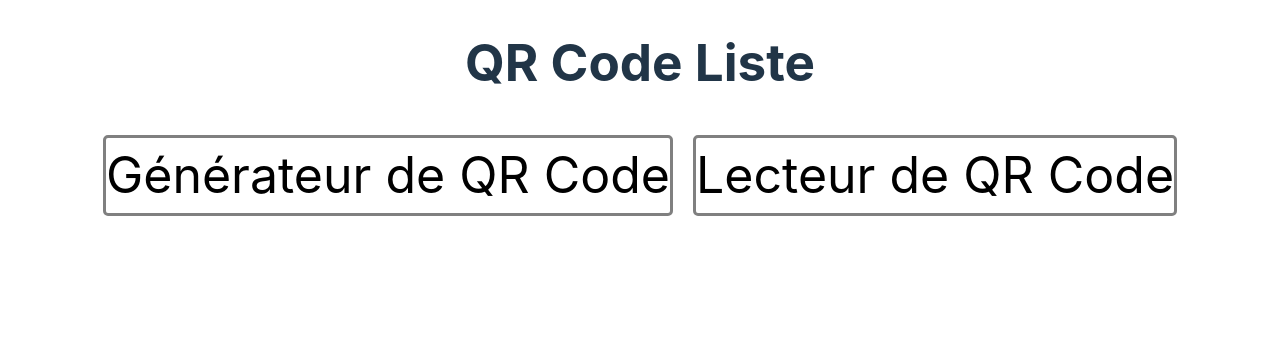
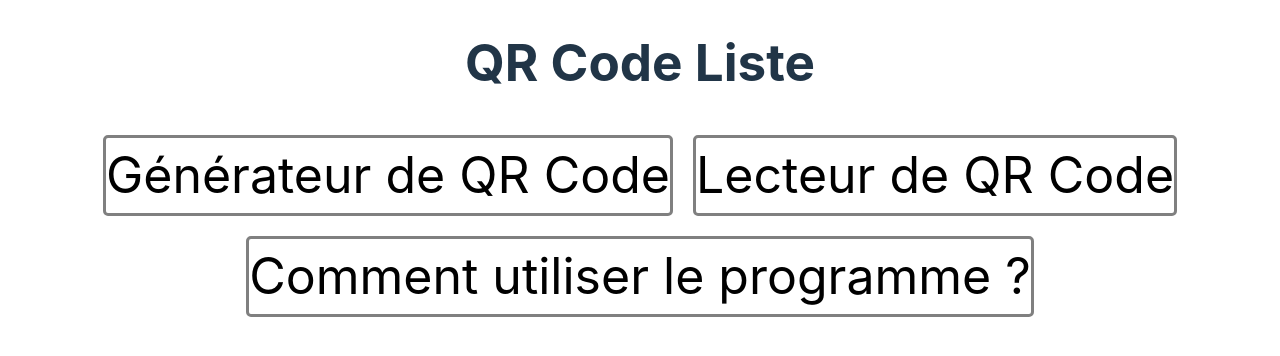
Before and after one commit to manip-syntax/qr-liste, a website built with Vite: page index.html in a window 1280 px wide. Built offline with nearby package versions, Linux system fonts and the light colour scheme.

Commit message:
little fix

```diff
--- a/index.html
+++ b/index.html
@@ -12,6 +12,7 @@
 
 <p id="main-page-links"><a href="./qr-generator.html">Générateur de QR Code</a>
 <a href="./qr-reader.html">Lecteur de QR Code</a>
+<a href="https://github.com/manip-syntax/qr-liste/blob/master/README.md">Comment utiliser le programme ?</a>
 </p>
 
 
--- a/src/style.css
+++ b/src/style.css
@@ -134,6 +134,7 @@ input {
 #main-page-links {
     display: flex;
     justify-content: center;
+    flex-wrap: wrap;
 
 }
 #main-page-links a {
```
Also changed, not shown: README.md.
